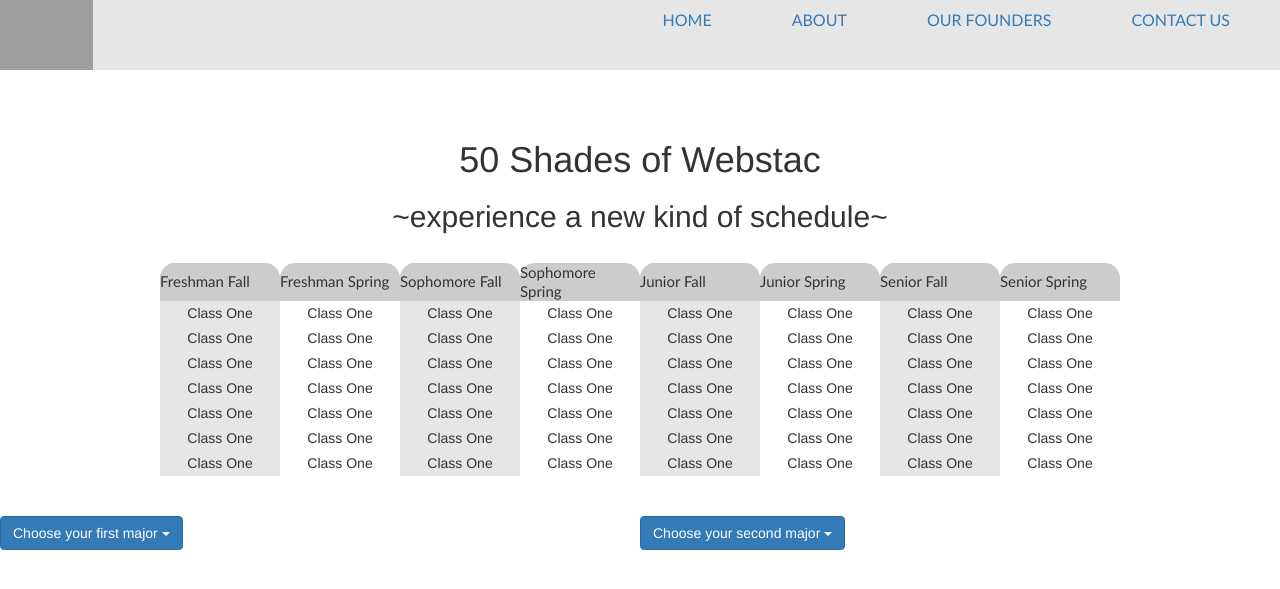
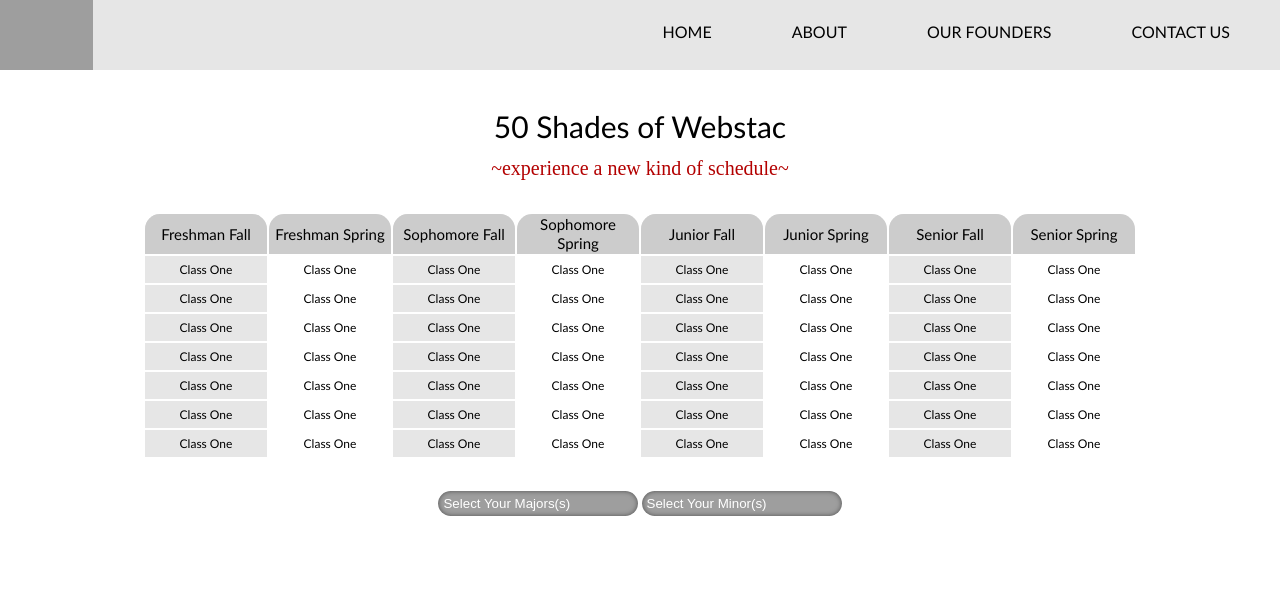
Before and after one commit to meganbacani/CS437, a Django app: page /scheduler/ in a window 1280 px wide. Shown: the top 589 px of the page. Run offline with Django 3.2, Linux system fonts and the light colour scheme; data comes from the database, SQL or seed files in the repository; both versions use the stored data as it was after the commit; some libraries are stand-ins or nearby versions; grey boxes are pictures that could not be loaded.

Commit message:
Added files via upload
working on querying from database and putting into menu

```diff
--- a/scheduler437/scheduler/templates/scheduler/index.html
+++ b/scheduler437/scheduler/templates/scheduler/index.html
@@ -123,16 +123,41 @@ th:hover::after {
   z-index: -1;
 }
 
-[class*='majorChoice'] {
-  float: left;
-}
 
 .majorChoiceOne {
   width: 50%;
 }
 .majorChoiceTwo {
-  width: 50%;
+  width: 100%;
+   margin-left: auto;
+    margin-right: auto;
+    text-align: center;
 }
+form{
+  margin-left: auto;
+    margin-right: auto;
+    text-align: center;
+}
+.demo select {
+		border: 0 !important;  /*Removes border*/
+		-webkit-appearance: none;  /*Removes default chrome and safari style*/
+		-moz-appearance: none; /* Removes Default Firefox style*/
+        appearance:none;
+		background: #b30000 url(img/select-arrow.png) no-repeat 90% center;
+		width: 200px; /*Width of select dropdown to give space for arrow image*/
+		text-indent: 0.01px; /* Removes default arrow from firefox*/
+		text-overflow: "";  /*Removes default arrow from firefox*/ /*My custom style for fonts*/
+		color: #FFF;
+		border-radius: 15px;
+		padding: 5px;
+		box-shadow: inset 0 0 5px rgba(000,000,000, 0.5);
+	}
+	.demo select.balck {
+		background-color: #000;
+	}
+	.demo select.option3 {
+		border-radius: 10px 0;
+	}
 
 
 </style>
@@ -140,7 +165,7 @@ th:hover::after {
 </head>
 <body>
 <nav class="fixed-nav-bar">
-	 <img class="logo" alt="image not found" src="institution_logo.png" />
+	 <img class="logo" alt="image not found" src="https://upload.wikimedia.org/wikipedia/en/f/fb/Washington_University_in_St._Louis_logo.png" />
 	  <div class="nav">
 	 <ul>
          <li><a href="#home">HOME</a></li>
@@ -156,6 +181,19 @@ th:hover::after {
 	  <br>
 	  <br>
 	  <br>
+<!--
+	  <p> POSSIBLE MAJORS </p>
+	 {% if majors %}
+    	<ul>
+    	{% for major in majors %}
+        	<li>{{ major.majorName }} </li>
+    	{% endfor %}
+   		</ul>
+	{% else %}
+    	<p>No majors are available.</p>
+	{% endif %}
+ -->
+
 	  <div id="page1">
   <a id="home" class="smooth"></a>
 	  <h1> 50 Shades of Webstac</h1>
@@ -248,38 +286,49 @@ th:hover::after {
 <br>
 <br>
 
-<head>
-  <meta name="viewport" content="width=device-width, initial-scale=1">
-  <link rel="stylesheet" href="http://maxcdn.bootstrapcdn.com/bootstrap/3.3.6/css/bootstrap.min.css">
-  <script src="https://ajax.googleapis.com/ajax/libs/jquery/1.12.0/jquery.min.js"></script>
-  <script src="http://maxcdn.bootstrapcdn.com/bootstrap/3.3.6/js/bootstrap.min.js"></script>
-</head>
-<div class="majorChoiceOne" id="major1class">
-  <div class="dropdown">
-    <button class="btn btn-primary dropdown-toggle" id="menu1" type="button" data-toggle="dropdown">Choose your first major
-    <span class="caret"></span></button>
-    <ul class="dropdown-menu" role="menu" aria-labelledby="menu1">
-      <li role="presentation"><a role="menuitem" tabindex="-1" href="#">Computer Science</a></li>
-      <li role="presentation"><a role="menuitem" tabindex="-1" href="#">Computer Engineering</a></li>
-      <!--<li role="presentation" class="divider"></li>-->
-      <!--<li role="presentation"><a role="menuitem" tabindex="-1" href="#">About Us</a></li>-->
-    </ul>
-  </div>
+<div class="majorChoiceTwo" id = "major2class">
+  <form class="demo">
+	<select>
+		<option>Select Your Majors(s) <span class="caret"></span></option>
+		{% if majors %}
+    		{% for major in majors %}
+        		<option>{{ major.majorName }}</option>
+    		{% endfor %}
+		{% else %}
+   				 <option>Error loading </option>
+		{% endif %}
+	</select>
+ <form class="demo">
+	<select>
+		<option>Select Your Minor(s) <span class="caret"></span></option>
+		{% if majors %}
+    		{% for major in majors %}
+        		<option>{{ major.majorName }}</option>
+    		{% endfor %}
+		{% else %}
+   				 <option>Error loading </option>
+		{% endif %}
+	</select>
+
+</form>
 </div>
-<div class="majorChoiceTwo" id = "major2class">
-  <div class="dropdown">
-    <button class="btn btn-primary dropdown-toggle" id="menu2" type="button" data-toggle="dropdown">Choose your second major
-    <span class="caret"></span></button>
-    <ul class="dropdown-menu" role="menu" aria-labelledby="menu2">
-      <li role="presentation"><a role="menuitem" tabindex="-1" href="#">Computer Science</a></li>
-      <li role="presentation"><a role="menuitem" tabindex="-1" href="#">Computer Engineering</a></li>
-      <!--<li role="presentation" class="divider"></li>-->
-      <!--<li role="presentation"><a role="menuitem" tabindex="-1" href="#">About Us</a></li>-->
-    </ul>
-  </div>
-</div>
+
 </body>
 </html>
 </nav>
+
+<br>
+<br>
+
+
+<!--
+DATA IS BEING SENT
+{% if data %}
+	Hi!
+{% else %}
+	Nothing
+{% endif %}
+ -->
+
 </body>
 </html>
--- a/scheduler437/scheduler/urls.py
+++ b/scheduler437/scheduler/urls.py
@@ -5,5 +5,7 @@ from . import views
 
 urlpatterns = [
     url(r'^$', views.index, name='index'),
+ #   url(r'^$', views.test2, name='test2'),
+
 
 ]
--- a/scheduler437/scheduler/views.py
+++ b/scheduler437/scheduler/views.py
@@ -2,11 +2,60 @@ from django.shortcuts import get_object_or_404, render
 from django.http import HttpResponseRedirect, HttpResponse
 from django.views.generic import View
 from django.core.urlresolvers import reverse
+from django.core import serializers
 from django.views import generic
 from django.utils import timezone
+from django.http import HttpResponse
+from django.template import RequestContext, loader
+from django.shortcuts import render
+import sqlite3 as lite
+import sys
+import dateutil.parser
+import time
+import pytz
+import json
 
 from .models import Major, Class
 
+def test(request):
+    majors = []
+    #try:
+    #majorlist = Major.objects.all()
+    #except Major.DoesNotExist:
+     #   return HttpResponse("Something is breaking lol")
+
+    #data = serializers.serialize('json', majorlist)
+    #return HttpResponse({'data':data}, content_type="application/json")
+    majorlist = Major.objects.all()
+    for major in majorlist:
+        name = major.majorName
+        id = major.majorID
+        majors.append({'name': name, 'id': id})
+
+    #context = json.dumps(majors)
+    #context = {'majors':  json.dumps(majors)}
+    #context = {'home': {'majors':json.dumps(majors)}}
+    #newcontext = json.dumps(context)
+
+
+    question = get_object_or_404(Major, pk=1)
+    return render(request, 'scheduler/index.html', {'question': question})
+
+    #return HttpResponse(context, content_type="application/json")
+    #return render(request, 'scheduler/index.html', context)
 
 def index(request):
-    return render(request,'scheduler/index.html')
+    majors = Major.objects.order_by('-majorName')[:5]
+    template = loader.get_template('scheduler/index.html')
+    context = {
+        'majors': majors,
+    }
+    return HttpResponse(template.render(context, request))
+
+def test2(request):
+    majors = Major.objects.order_by('-majorName')[:5]
+    template = loader.get_template('scheduler/index.html')
+    context = {
+        'majors': majors,
+    }
+    return HttpResponse(template.render(context, request))
```
Also changed, not shown: scheduler437/db.sqlite3, scheduler437/scheduler/templates/scheduler/institution_logo.png (added), 14 other files.
